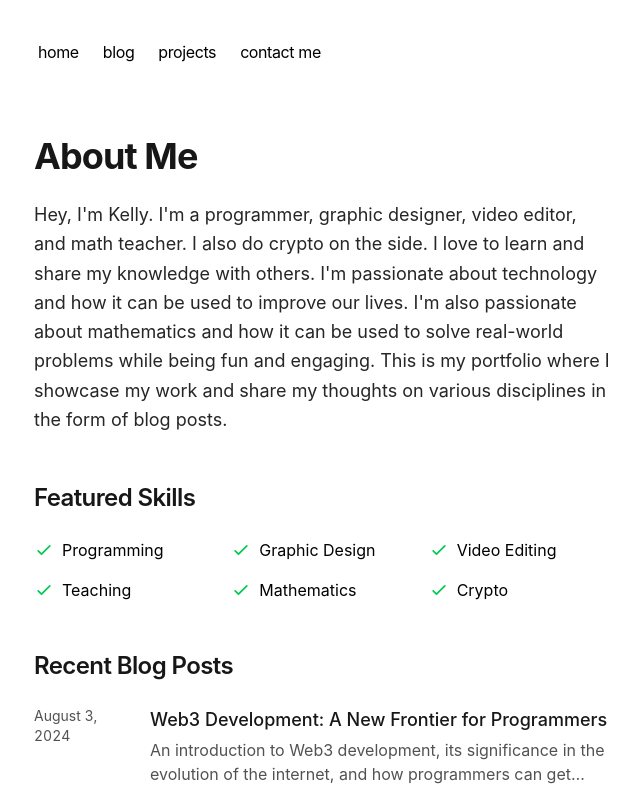
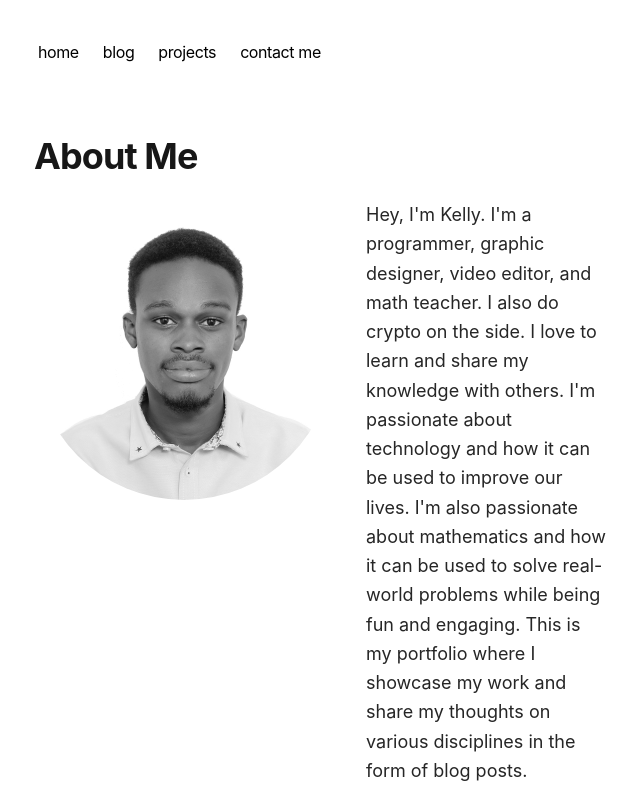
Before and after one commit to mrmorgan-i/mrimorgan, a Next.js app: page / in a window 1280 px wide. Shown: the top 800 px of the page, without its empty margins (318-958 px from the left). Built offline with nearby package versions, Linux system fonts and the light colour scheme.

Commit message:
picture add

```diff
--- a/app/page.tsx
+++ b/app/page.tsx
@@ -1,3 +1,4 @@
+import Image from 'next/image'
 import { BlogPosts } from 'app/components/posts'
 
 export const metadata = {
@@ -12,12 +13,23 @@ export default function Page() {
         <h1 className="text-4xl font-bold tracking-tight text-neutral-900 dark:text-neutral-100">
           About Me
         </h1>
+        <div className="flex flex-col md:flex-row items-center md:items-start space-y-6 md:space-y-0 md:space-x-8">
+          <div className="flex-shrink-0">
+            <Image
+              src="/me.jpg"
+              alt="Kelly Israel Lotsu-Morgan"
+              width={300}
+              height={300}
+              className="rounded-full grayscale hover:grayscale-0 transition-all duration-300"
+            />
+          </div>
           <p className="text-lg text-neutral-800 dark:text-neutral-200 leading-relaxed">
             Hey, I'm Kelly. I'm a programmer, graphic designer, video editor, and math teacher. I also do crypto on the side. I love to learn and share
             my knowledge with others. I'm passionate about technology and how it can be used to improve
             our lives. I'm also passionate about mathematics and how it can be used to solve real-world
             problems while being fun and engaging. This is my portfolio where I showcase my work and share my thoughts on various disciplines in the form of blog posts.
           </p>
+        </div>
       </section>
 
       <section className="space-y-6">
```
Also changed, not shown: public/me.jpg (added). Lines whose indentation alone changed are shown as unchanged.
